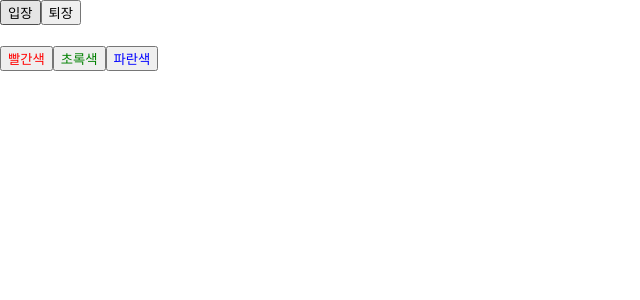
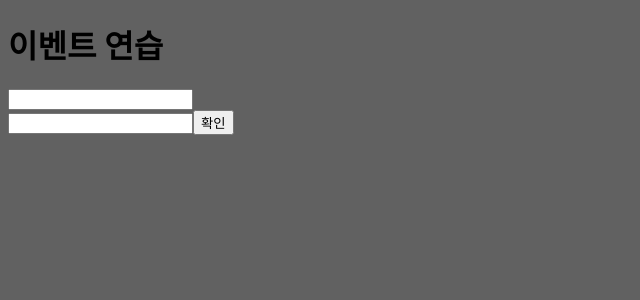
Before and after one commit to RecklessK/hello-react, a React (Create React App) app in the folder hello-react/: page / in a window 1280 px wide. Shown: the top 300 px of the page, without its empty margins (0-640 px from the left). Built offline with nearby package versions, Linux system fonts and the light colour scheme.

Commit message:
142p
이벤트

```diff
--- a/hello-react/src/App.js
+++ b/hello-react/src/App.js
@@ -1,11 +1,14 @@
 import React, { Component } from "react";
-import Counter from "./Counter";
-import Say from "./Say";
+//import Counter from "./Counter";
+//import Say from "./Say";
+//import EventPractice from "./EventPractice";
+import EventPracticeFunc from "./EventPracticeFunc";
 
 class App extends Component {
   render() {
     // return <Counter />;
-    return <Say />;
+    //return <Say />;
+    return <EventPracticeFunc />;
   }
 }
 
--- /dev/null
+++ b/hello-react/src/EventPractice.js
@@ -0,0 +1,95 @@
+import React, { Component } from "react";
+
+class EventPractice extends Component {
+  state = {
+    username: "",
+    message: "",
+  };
+
+  //   constructor(props) {
+  //     super(props);
+  //     this.handleChange = this.handleChange.bind(this);
+  //     this.handleClick = this.handleClick.bind(this);
+  //   }
+
+  //   handleChange(e) {
+  //     //console.log(this);
+  //     this.setState({
+  //       [e.target.name]: e.target.value,
+  //     });
+  //   }
+
+  // handleClick() {
+  //   alert(this.state.message);
+  //   this.setState({
+  //     message: "",
+  //   });
+  // }
+
+  //transform-class-properties 문법 사용
+  handleChange = (e) => {
+    this.setState({
+      [e.target.name]: e.target.value,
+    });
+  };
+
+  handleClick = () => {
+    alert(this.state.username + ": " + this.state.message);
+    this.setState({
+      message: "",
+      username: "",
+    });
+  };
+
+  handleKeyPress = (e) => {
+    if (e.key === "Enter") {
+      this.handleClick();
+    }
+  };
+
+  render() {
+    return (
+      <div>
+        <h1>이벤트 연습</h1>
+        <input
+          text="text"
+          name="username"
+          placeholder="사용자 명"
+          value={this.state.username}
+          onChange={this.handleChange}
+          onKeyPress={this.handleKeyPress}
+          // constructor로 바인딩 하기 전
+          //   {(e) => {
+          //     this.setState({
+          //       message: e.target.value,
+          //     });
+          //     //console.log(e.target.value);
+          //   }}
+        />
+        <br />
+        <input
+          text="text"
+          name="message"
+          placeholder="아무거나 입력하시오"
+          value={this.state.message}
+          onChange={this.handleChange}
+          onKeyPress={this.handleKeyPress}
+        />
+        <button
+          onClick={this.handleClick}
+          //   onClick={() => {
+          //     alert(this.state.message);
+          //     this.setState({
+          //       message: "",
+          //     });
+          //   }}
+        >
+          확인
+        </button>
+        {/*<div>{this.state.message}</div>*/}
+      </div>
+    );
+  }
+}
+
+export default EventPractice;
--- /dev/null
+++ b/hello-react/src/EventPracticeFunc.js
@@ -0,0 +1,50 @@
+import React, { useState } from "react";
+
+const EventPracticeFunc = () => {
+  //   const [username, setUsername] = useState("");
+  //   const [message, setMessage] = useState("");
+  const [form, setForm] = useState({
+    username: "",
+    message: "",
+  });
+  const { username, message } = form;
+  const onChange = (e) => {
+    const nextForm = {
+      ...form,
+      [e.target.name]: e.target.value,
+    };
+    setForm(nextForm);
+  };
+  //   const onChangeUsername = (e) => setUsername(e.target.value);
+  //   const onChangeMessage = (e) => setMessage(e.target.value);
+  const onClick = () => {
+    alert(username + ": " + message);
+    setForm({
+      username: "",
+      message: "",
+    });
+  };
+  const onKeyPress = (e) => {
+    if (e.key === "Enter") {
+      onClick();
+    }
+  };
+
+  return (
+    <div>
+      <h1>이벤트 연습</h1>
+      <input type="text" name="username" value={username} onChange={onChange} />
+      <br />
+      <input
+        type="text"
+        name="message"
+        value={message}
+        onChange={onChange}
+        onKeyPress={onKeyPress}
+      />
+      <button onClick={onClick}>확인</button>
+    </div>
+  );
+};
+
+export default EventPracticeFunc;
--- a/hello-react/src/index.css
+++ b/hello-react/src/index.css
@@ -1,13 +1,3 @@
 body {
-  margin: 0;
-  font-family: -apple-system, BlinkMacSystemFont, 'Segoe UI', 'Roboto', 'Oxygen',
-    'Ubuntu', 'Cantarell', 'Fira Sans', 'Droid Sans', 'Helvetica Neue',
-    sans-serif;
-  -webkit-font-smoothing: antialiased;
-  -moz-osx-font-smoothing: grayscale;
+  background-color: rgb(97, 97, 97);
 }
-
-code {
-  font-family: source-code-pro, Menlo, Monaco, Consolas, 'Courier New',
-    monospace;
-}
```
